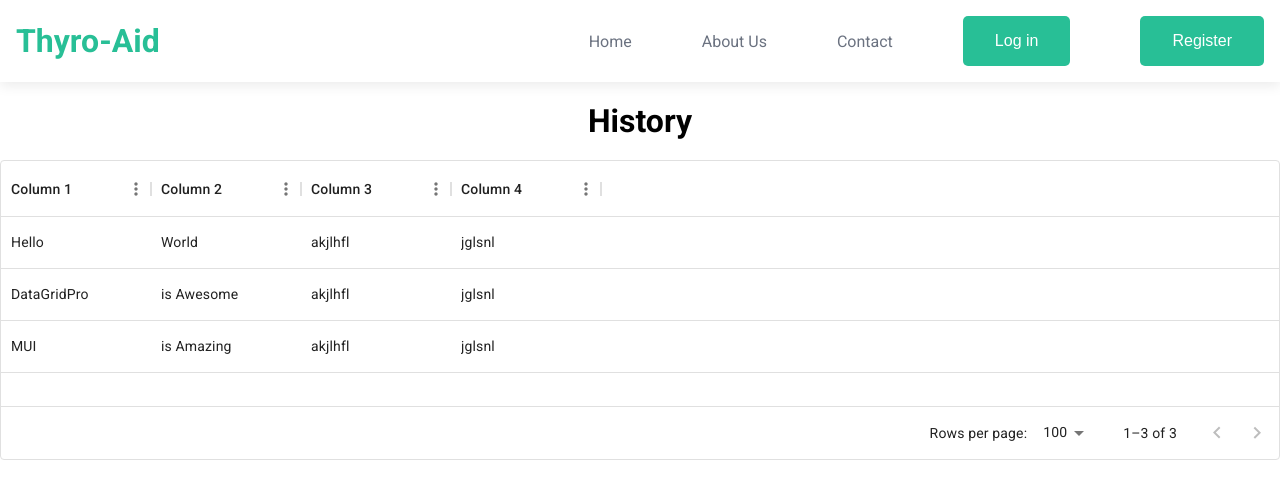
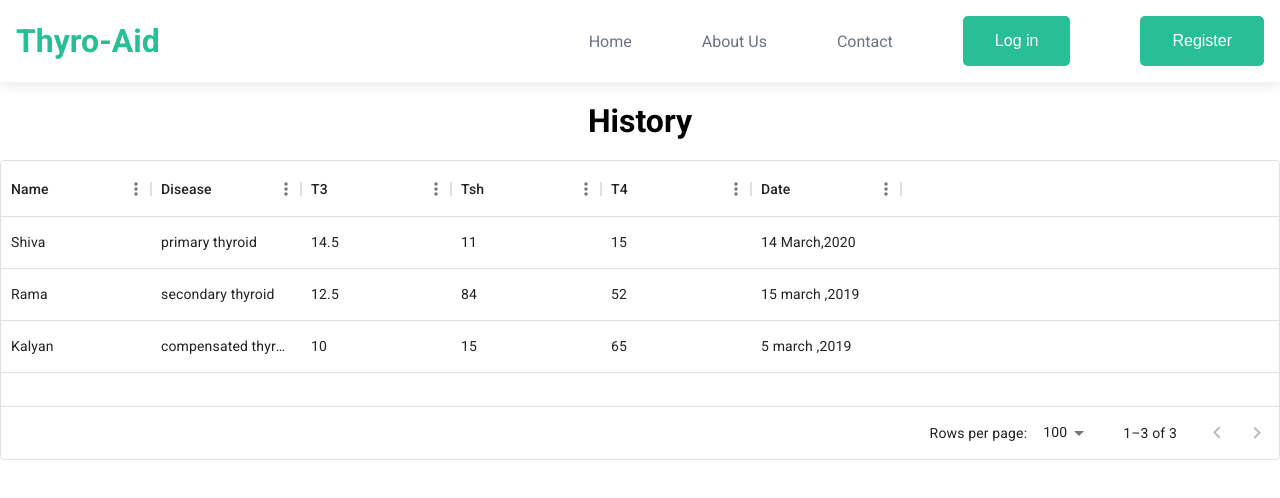
Before and after one commit to Durga-prasad-1/G63ps, a React (Create React App) app in the folder Frontend/: page /history in a window 1280 px wide. Shown: the top 498 px of the page. Built offline with nearby package versions, Linux system fonts and the light colour scheme.

Commit message:
edited history

```diff
--- a/Frontend/src/components/History/history.jsx
+++ b/Frontend/src/components/History/history.jsx
@@ -4,16 +4,18 @@ import { DataGrid } from '@mui/x-data-grid';
 
 export default function History() {
         const rows = [
-            { id: 1, col1: 'Hello', col2: 'World', col3:"akjlhfl",col4:"jglsnl"},
-            { id: 2, col1: 'DataGridPro', col2: 'is Awesome' ,col3:"akjlhfl",col4:"jglsnl"},
-            { id: 3, col1: 'MUI', col2: 'is Amazing' ,col3:"akjlhfl",col4:"jglsnl"},
+            { id: 1, col1: 'Shiva', col2: 'primary thyroid', col3:"14.5",col4:"11",col5:"15",col6:"14 March,2020"},
+            { id: 2, col1: 'Rama', col2: 'secondary thyroid' ,col3:"12.5",col4:"84",col5:"52",col6:"15 march ,2019"},
+            { id: 3, col1: 'Kalyan', col2: 'compensated thyroid' ,col3:"10",col4:"15",col5:"65",col6:"5 march ,2019"},
         ];
 
         const columns= [
-            { field: 'col1', headerName: 'Column 1', width: 150 },
-            { field: 'col2', headerName: 'Column 2', width: 150 },
-            { field: 'col3', headerName: 'Column 3', width: 150 },
-            { field: 'col4', headerName: 'Column 4', width: 150 },
+            { field: 'col1', headerName: 'Name', width: 150 },
+            { field: 'col2', headerName: 'Disease', width: 150 },
+            { field: 'col3', headerName: 'T3', width: 150 },
+            { field: 'col4', headerName: 'Tsh', width: 150 },
+            { field: 'col5', headerName: 'T4', width: 150 },
+            { field: 'col6', headerName: 'Date', width: 150 },
         ];
     return (
         <div>
```
